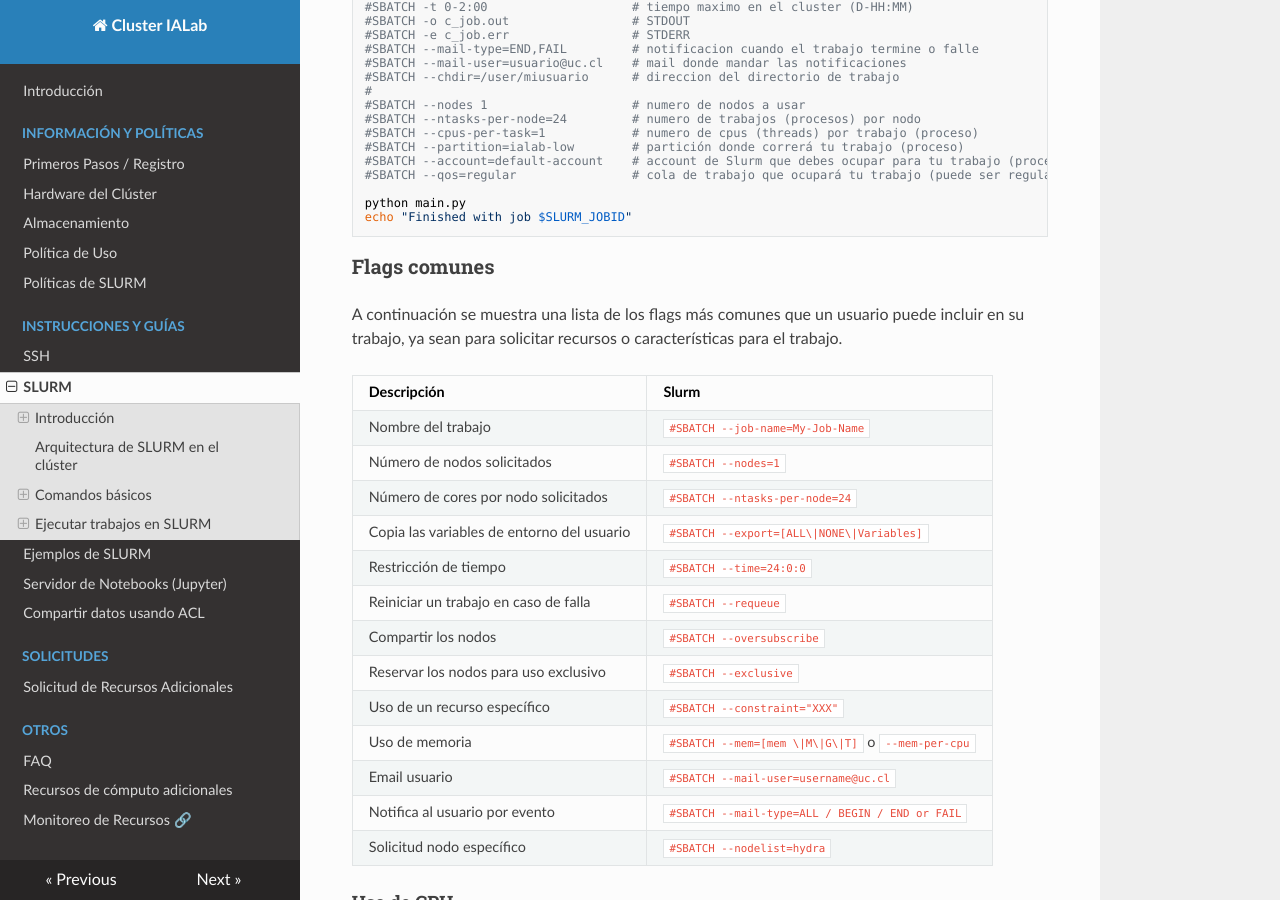
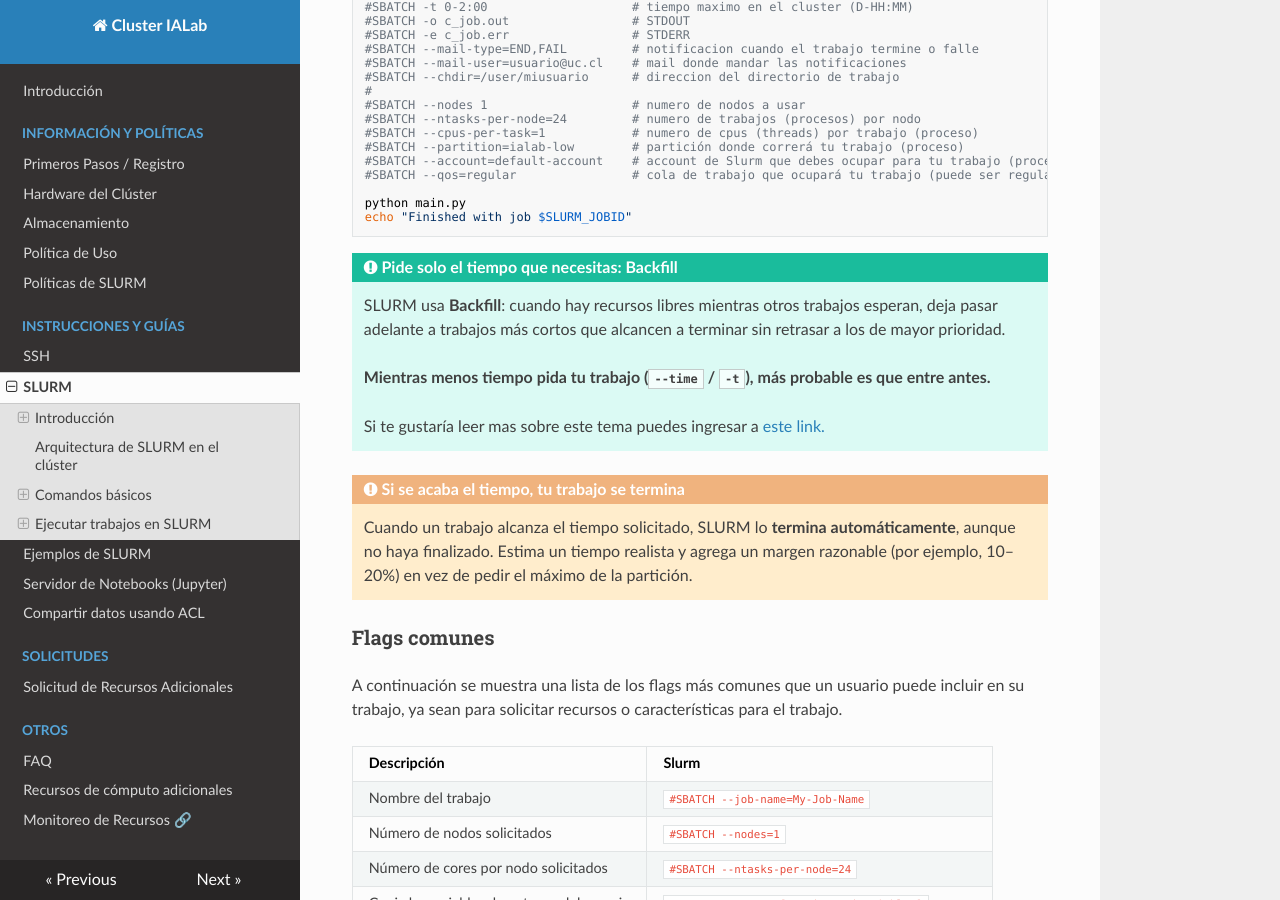
Before and after one commit to Sysadmins-CENIA/Cluster-IALab-Docs, an MkDocs documentation site: the page built from docs/instructions-and-guides/slurm.md, in a window 1280 px wide and 900 px high, scrolled down 3406 px. Built offline with MkDocs 1.6.1, drawn with Linux system fonts in a browser that asks for light colours; nearby versions of some CDN libraries.

Commit message:
adding-backfill-for-users-and-warning-with-times-for-SLURM
Se amplió la guía de SLURM con una explicación del mecanismo de backfill y una advertencia sobre la terminación automática de trabajos al agotarse el tiempo solicitado. El objetivo es ayudar a los usuarios a estimar tiempos realistas y pedir solo lo necesario para mejorar la prioridad de ejecución y evitar fallos por timeout.

````diff
--- a/docs/instructions-and-guides/slurm.md
+++ b/docs/instructions-and-guides/slurm.md
@@ -166,6 +166,20 @@ python main.py
 echo "Finished with job $SLURM_JOBID"
 ```
 
+!!! tip "Pide solo el tiempo que necesitas: Backfill"
+    SLURM usa **Backfill**: cuando hay recursos libres mientras otros trabajos esperan,
+    deja pasar adelante a trabajos más cortos que alcancen a terminar sin retrasar
+    a los de mayor prioridad.
+
+    **Mientras menos tiempo pida tu trabajo (`--time` / `-t`), más probable es que entre antes.**
+
+    Si te gustaría leer mas sobre este tema puedes ingresar a [este link.](https://slurm.schedmd.com/sched_config.html#backfill)
+
+!!! warning "Si se acaba el tiempo, tu trabajo se termina"
+    Cuando un trabajo alcanza el tiempo solicitado, SLURM lo **termina automáticamente**,
+    aunque no haya finalizado. Estima un tiempo realista y agrega un margen razonable
+    (por ejemplo, 10–20%) en vez de pedir el máximo de la partición.
+
 ### Flags comunes
 
 A continuación se muestra una lista de los flags más comunes que un usuario puede incluir en su trabajo, ya sean para solicitar recursos o características para el trabajo.
````
